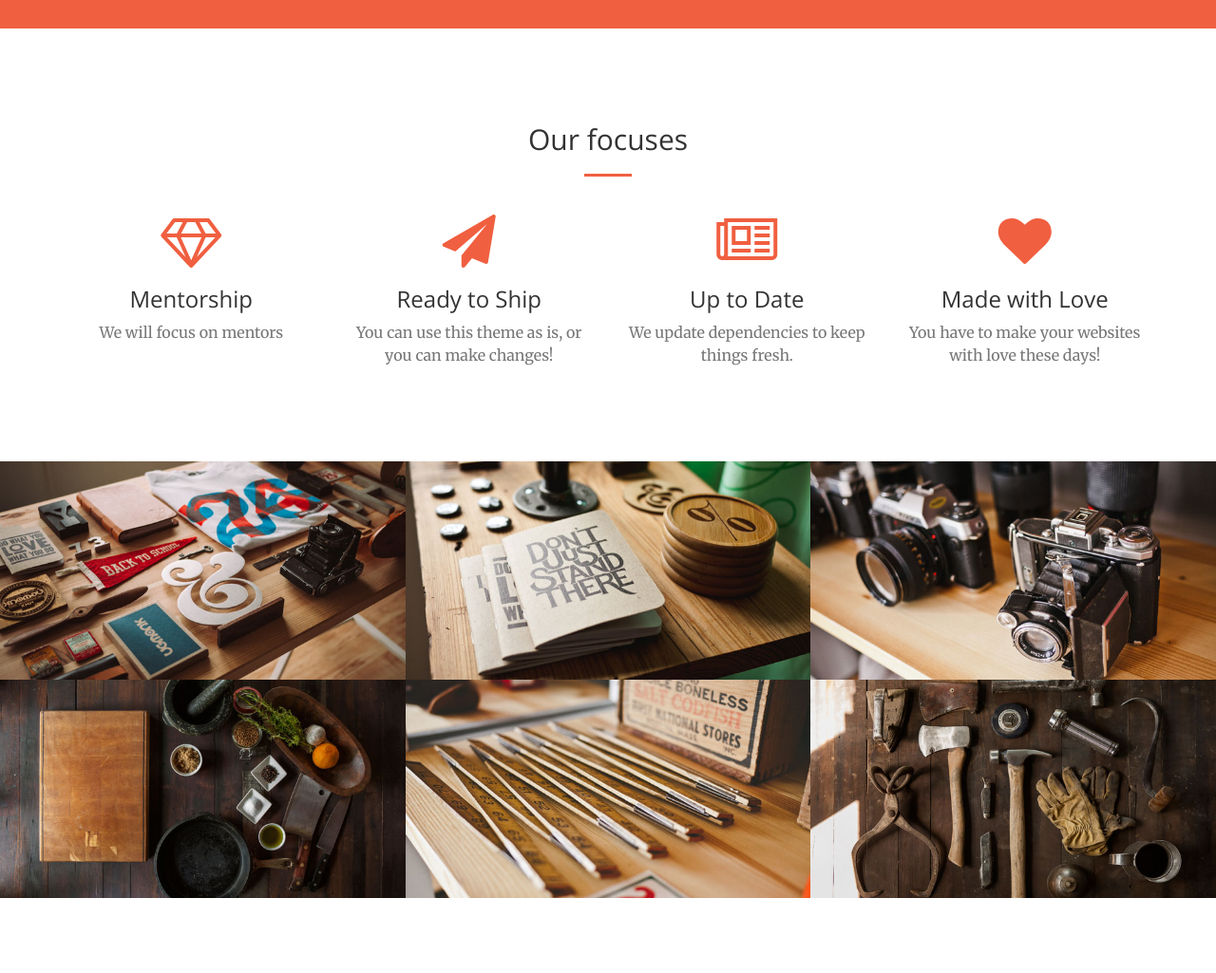
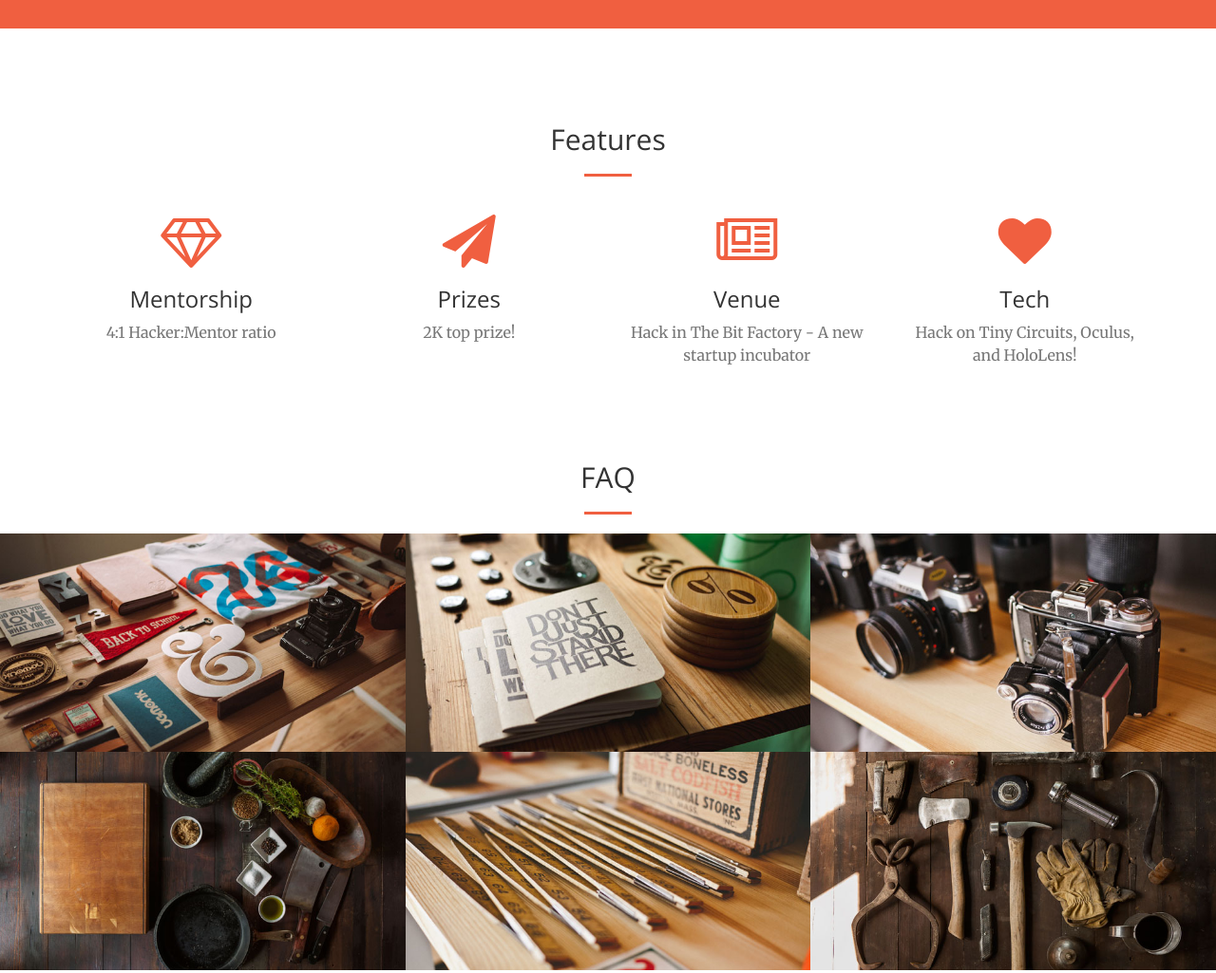
Before and after one commit to UAHakron/spring-2017-website, a website: page index.html in a window 1280 px wide. Shown: the part 1140-2165 px from the top of the page at 95% size. Drawn offline with nearby package versions, Linux system fonts and the light colour scheme.

Commit message:
fixed flavor text, added easter eggs

```diff
--- a/index.html
+++ b/index.html
@@ -53,13 +53,13 @@
                         <a class="page-scroll" href="#about">About</a>
                     </li>
                     <li>
-                        <a class="page-scroll" href="#services">FAQ</a>
+                        <a class="page-scroll" href="#services">Features</a>
                     </li>
                     <li>
-                        <a class="page-scroll" href="#portfolio">Portfolio</a>
+                        <a class="page-scroll" href="#portfolio">FAQ</a>
                     </li>
                     <li>
-                        <a class="page-scroll" href="#contact">Contact</a>
+                        <a class="page-scroll" href="#contact">Sponsors</a>
                     </li>
                 </ul>
             </div>
@@ -97,7 +97,7 @@
         <div class="container">
             <div class="row">
                 <div class="col-lg-12 text-center">
-                    <h2 class="section-heading">Our focuses</h2>
+                    <h2 class="section-heading">Features</h2>
                     <hr class="primary">
                 </div>
             </div>
@@ -108,35 +108,43 @@
                     <div class="service-box">
                         <i class="fa fa-4x fa-diamond text-primary sr-icons"></i>
                         <h3>Mentorship</h3>
-                        <p class="text-muted">We will focus on mentors</p>
+                        <p class="text-muted">4:1 Hacker:Mentor ratio</p>
                     </div>
                 </div>
                 <div class="col-lg-3 col-md-6 text-center">
                     <div class="service-box">
                         <i class="fa fa-4x fa-paper-plane text-primary sr-icons"></i>
-                        <h3>Ready to Ship</h3>
-                        <p class="text-muted">You can use this theme as is, or you can make changes!</p>
+                        <h3>Prizes</h3>
+                        <p class="text-muted">2K top prize!</p>
                     </div>
                 </div>
                 <div class="col-lg-3 col-md-6 text-center">
                     <div class="service-box">
                         <i class="fa fa-4x fa-newspaper-o text-primary sr-icons"></i>
-                        <h3>Up to Date</h3>
-                        <p class="text-muted">We update dependencies to keep things fresh.</p>
+                        <h3>Venue</h3>
+                        <p class="text-muted">Hack in The Bit Factory - A new startup incubator</p>
                     </div>
                 </div>
                 <div class="col-lg-3 col-md-6 text-center">
                     <div class="service-box">
                         <i class="fa fa-4x fa-heart text-primary sr-icons"></i>
-                        <h3>Made with Love</h3>
-                        <p class="text-muted">You have to make your websites with love these days!</p>
+                        <h3>Tech</h3>
+                        <p class="text-muted">Hack on Tiny Circuits, Oculus, and HoloLens!</p>
                     </div>
                 </div>
             </div>
         </div>
     </section>
 <!--FAQ Stuff here -->
-    <section class="no-padding" id="portfolio">
+    <section class="no-padding" >
+       <div class="container" id="portfolio">
+            <div class="row">
+                <div class="col-lg-12 text-center">
+                    <h2 class="section-heading">FAQ</h2>
+                    <hr class="primary">
+                </div>
+            </div>
+        </div>
         <div class="container-fluid">
             <div class="row no-gutter popup-gallery">
                 <div class="col-lg-4 col-sm-6">
```
Also changed, not shown: img/portfolio/fullsize/egg1.png (added), img/portfolio/fullsize/egg2.png (added), img/portfolio/fullsize/egg3.png (added), img/portfolio/fullsize/egg4.png (added), img/portfolio/fullsize/egg5.png (added), img/portfolio/fullsize/egg6.png (added).
